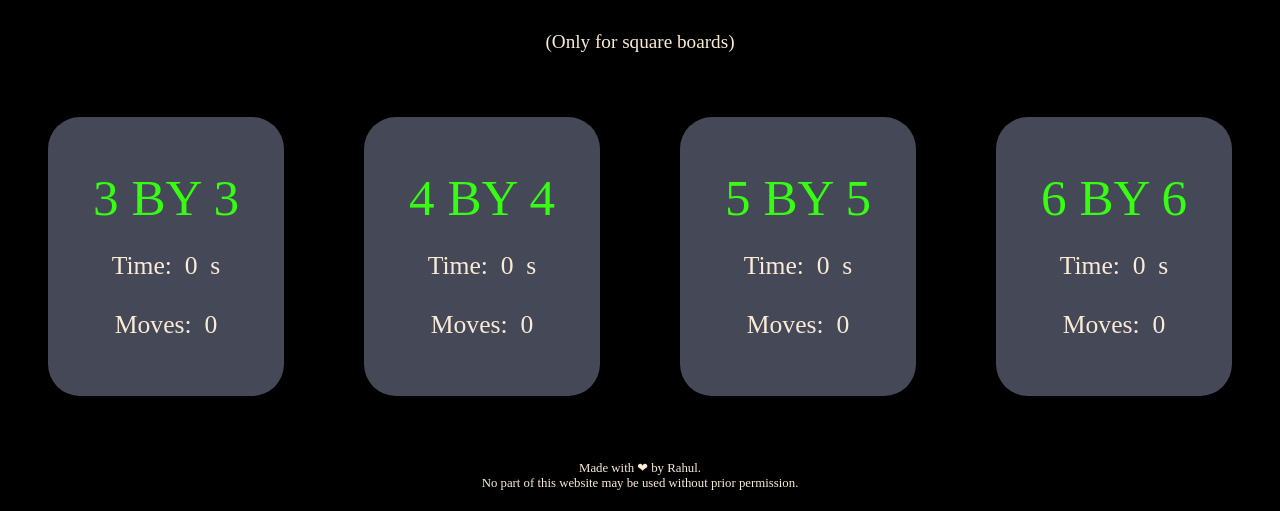
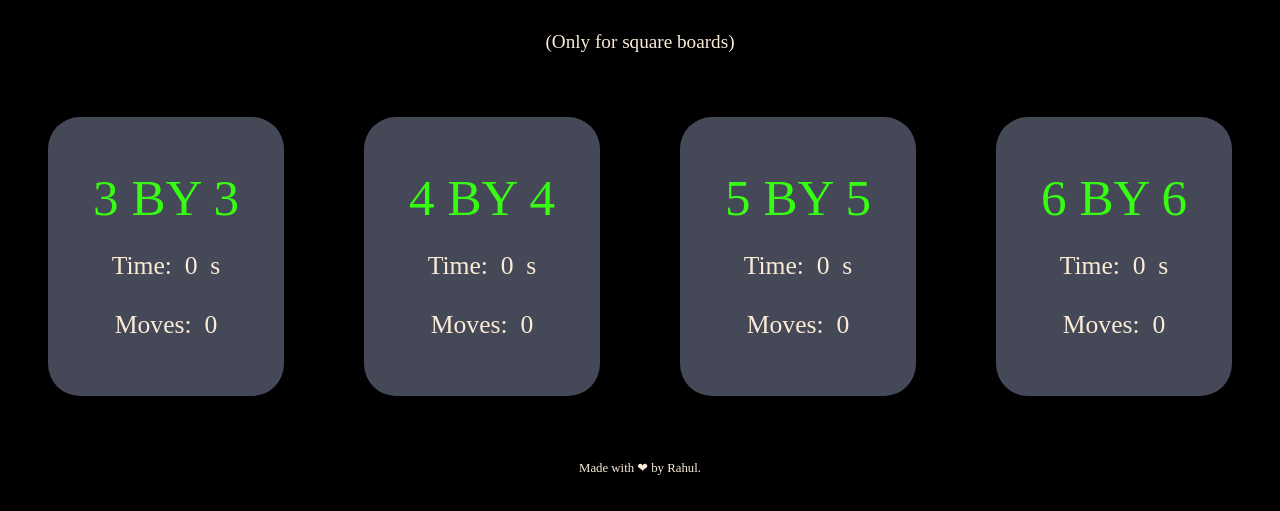
Before and after one commit to rahulb2809/sliding-puzzle, a plain HTML site: page index.html in a window 1280 px wide. Shown: the part 665-1176 px from the top of the page. Drawn offline with Linux system fonts and the light colour scheme.

Commit message:
Update index.html

```diff
--- a/index.html
+++ b/index.html
@@ -97,7 +97,6 @@
 
     <p id="credits">
         Made with ❤ by Rahul. <br>
-        No part of this website may be used without prior permission.
     </p>
     <script src="script.js"></script>
 </body>
```
